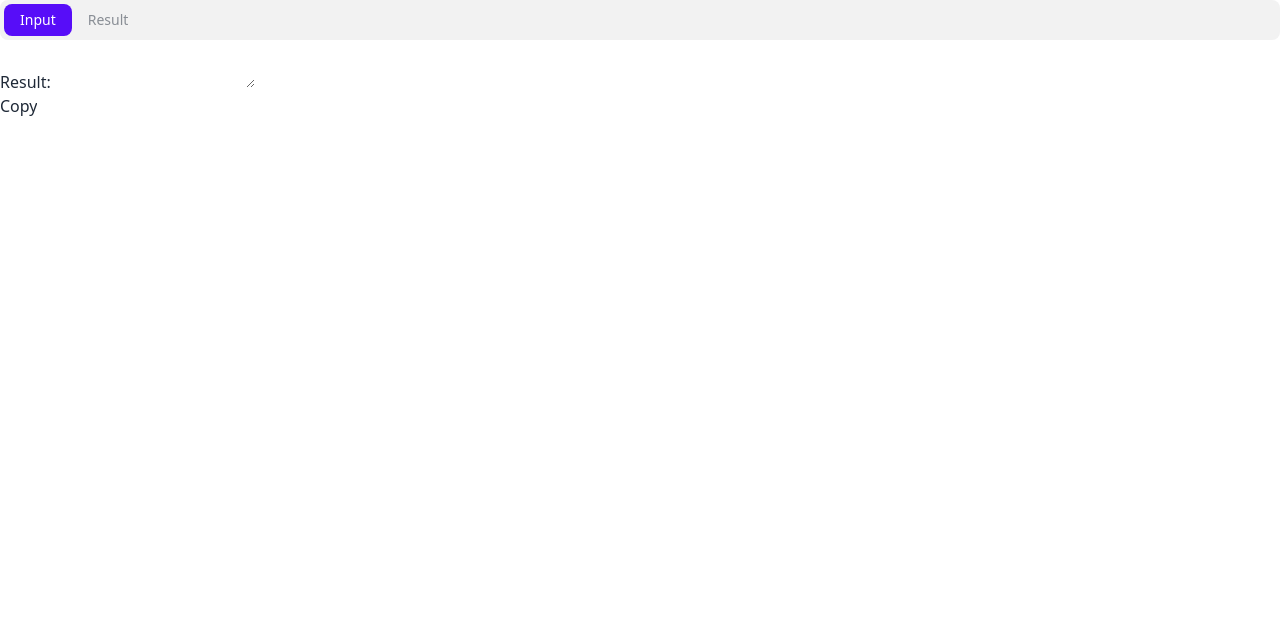
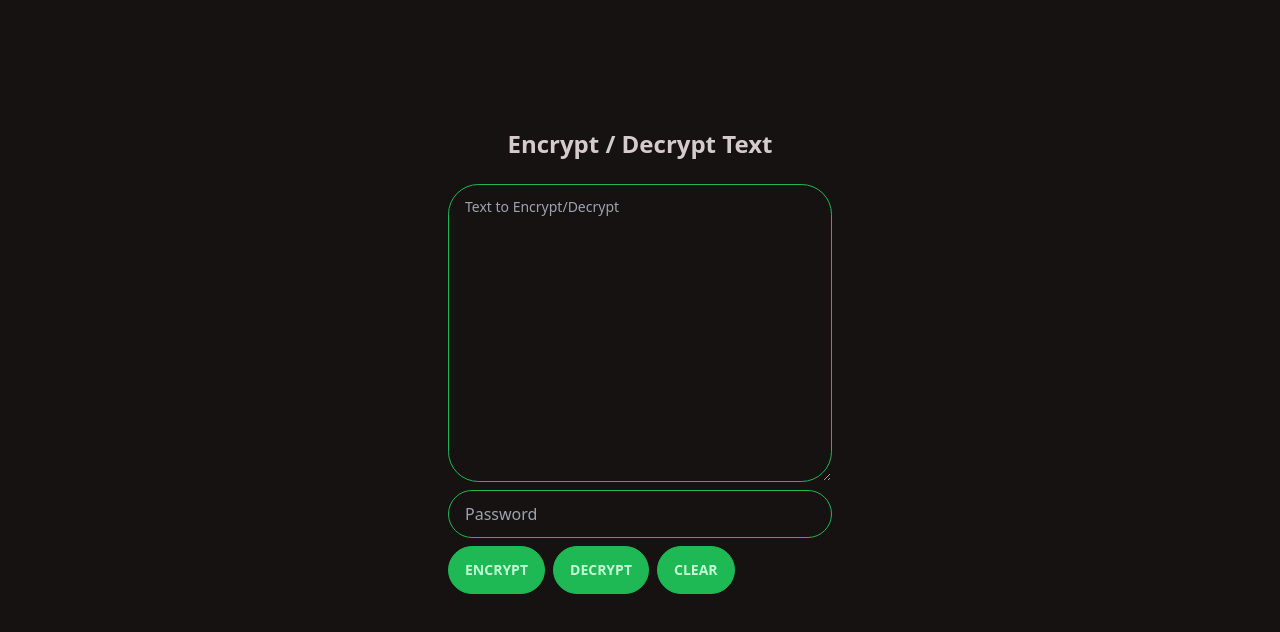
Before and after one commit to YoungMahesh/tools, a Next.js app: page /crypt in a window 1280 px wide. Shown: the top 632 px of the page. Built offline with nearby package versions, Linux system fonts and the light colour scheme.

Commit message:
crypt migration complete

```diff
--- a/src/components/InputForm.tsx
+++ b/src/components/InputForm.tsx
@@ -1,69 +1,98 @@
-import { useState } from "react"
+import { useState } from "react";
 
 interface ListProps {
-	updateResultText: Function
-	setMessage1: Function
-	activeTab: 1 | 2
-	setActiveTab: Function
+  updateResultText: Function;
+  setMessage1: Function;
+  setIsLoading: Function;
 }
 
-const InputForm = ({  updateResultText, setMessage1,  activeTab, setActiveTab }: ListProps) => {
+const InputForm = ({
+  updateResultText,
+  setMessage1,
+  setIsLoading,
+}: ListProps) => {
+  const [inputText, updateInputText] = useState<string>("");
+  const [password, updatePassword] = useState<string>("");
 
-	const [inputText, updateInputText] = useState<string>('')
-	const [password, updatePassword] = useState<string>('')
+  const cryptText = async (type: string) => {
+    setMessage1("");
+    if (inputText.length === 0 || password.length === 0) {
+      return setMessage1("Text or Password should not be empty");
+    }
 
-	const cryptText = async (type: string) => {
-		if (inputText.length === 0 || password.length === 0) {
-			return setMessage1('Text or Password should not be empty')
-		}
+    setIsLoading(true);
+    updateResultText("");
 
-		setMessage1('Loading...')
-		updateResultText('')
-		setActiveTab(2)
-		const dataObj = {
-			type: type,
-			text: inputText,
-			password: password
-		}
+    const dataObj = {
+      type: type,
+      text: inputText,
+      password: password,
+    };
 
-		const resp0 = await fetch(`/api/crypt`, {
-			method: 'POST',
-			body: JSON.stringify(dataObj)
-		})
+    const resp0 = await fetch(`/api/crypt`, {
+      method: "POST",
+      body: JSON.stringify(dataObj),
+    });
 
-		if (resp0.status === 400) {
-			return setMessage1('Text and Password combination is wrong')
-		}
+    if (resp0.status === 400) {
+      setIsLoading(false);
+      return setMessage1("Text and Password combination is wrong");
+    }
 
-		setMessage1('')
-		const resp1 = await resp0.json()
+    const resp1 = await resp0.json();
+    updateResultText(resp1.result);
+    setIsLoading(false);
+  };
 
-		updateResultText(resp1.result)
-	}
+  return (
+    <div>
+      <div className="form-control">
+        <textarea
+          className="textarea-primary textarea mb-2 w-full md:w-96"
+          placeholder="Text to Encrypt/Decrypt"
+          rows={10}
+          value={inputText}
+          onChange={(e) => updateInputText(e.target.value)}
+        ></textarea>
 
-	return (
-		<form style={{ display: activeTab === 1 ? 'none' : 'block' }}>
-			<div className='form-left-part'>
-				<label> Text: </label>
-				<textarea value={inputText} onChange={e => updateInputText(e.target.value)} ></textarea>
-			</div>
+        <input
+          className="input-bordered input-primary input"
+          placeholder="Password"
+          type="text"
+          value={password}
+          onChange={(e) => updatePassword(e.target.value)}
+        />
+      </div>
 
-			<div className='form-right-part'>
-				<label> Password: </label>
-				<input type='text' value={password} onChange={e => updatePassword(e.target.value)} />
+      <div>
+        <button
+          className="btn-primary btn mt-2 mr-2"
+          onClick={() => cryptText("encrypt")}
+        >
+          Encrypt{" "}
+        </button>
 
-				<input type='button' value='Encrypt' onClick={() => cryptText('encrypt')} />
+        <button
+          className="btn-primary btn mt-2 mr-2"
+          onClick={() => cryptText("decrypt")}
+        >
+          Decrypt{" "}
+        </button>
 
-				<input type='button' value='Decrypt' onClick={() => cryptText('decrypt')} />
+        <button
+          className="btn-primary btn mt-2"
+          onClick={() => {
+            updateInputText("");
+            updatePassword("");
+            updateResultText("");
+            setMessage1("");
+          }}
+        >
+          Clear{" "}
+        </button>
+      </div>
+    </div>
+  );
+};
 
-				<input type='button' value='Clear' onClick={() => {
-					updateInputText('')
-					updatePassword('')
-					updateResultText('')
-				}} />
-			</div>
-		</form>
-	)
-}
-
-export default InputForm
+export default InputForm;
--- /dev/null
+++ b/src/components/Layout.tsx
@@ -0,0 +1,5 @@
+import { ReactNode } from "react";
+
+export default function Layout({ children }: { children: ReactNode }) {
+  return <div style={{minHeight: '100vh'}} className='prose max-w-full'  data-theme="forest">{children}</div>;
+}
--- /dev/null
+++ b/src/components/OutputBox.tsx
@@ -0,0 +1,32 @@
+interface ListProps {
+  resultText: string;
+
+}
+
+const OutputBox = ({ resultText }: ListProps) => {
+  const copyText = (text: string) => {
+    navigator.clipboard.writeText(text);
+    alert(`Copied: \n${text}`);
+  };
+
+  return (
+    <div
+      style={{ display: resultText.length ? "block" : "none" }}
+      className="card w-96 bg-base-100 shadow-xl"
+    >
+      <div className="card-body">
+        <p className="break-all">{resultText}</p>
+        <div className="card-actions justify-end">
+          <button
+            className="btn-primary btn"
+            onClick={() => copyText(resultText)}
+          >
+            Copy
+          </button>
+        </div>
+      </div>
+    </div>
+  );
+};
+
+export default OutputBox;
--- a/src/components/OutputForm.tsx
+++ /dev/null
@@ -1,30 +0,0 @@
-
-interface ListProps {
-
-	resultText: string
-	activeTab: 1 | 2
-}
-
-const OutputForm = ({  resultText, activeTab }: ListProps) => {
-
-	const copyText = (text: string) => {
-		navigator.clipboard.writeText(text)
-		alert(`Copied: \n${text}`)
-	}
-
-	return (
-		<form style={{ display: activeTab === 2 ? 'none' : 'block' }}>
-			<div className='form-left-part'>
-				<label> Result: </label>
-				<textarea value={resultText} readOnly></textarea>
-			</div>
-
-			<div className='form-right-part'>
-				<input type='button' value='Copy' onClick={() => copyText(resultText)} />
-			</div>
-
-		</form>
-	)
-}
-
-export default OutputForm
--- a/src/pages/_app.tsx
+++ b/src/pages/_app.tsx
@@ -1,9 +1,14 @@
 import { type AppType } from "next/dist/shared/lib/utils";
+import Layout from "../components/Layout";
 
 import "../styles/globals.css";
 
 const MyApp: AppType = ({ Component, pageProps }) => {
-  return <Component {...pageProps} />;
+  return (
+    <Layout>
+      <Component {...pageProps} />
+    </Layout>
+  );
 };
 
 export default MyApp;
--- /dev/null
+++ b/src/pages/api/crypt.ts
@@ -0,0 +1,32 @@
+import { NextApiRequest, NextApiResponse } from "next";
+import crypto from 'crypto'
+
+export default async (req: NextApiRequest, res: NextApiResponse) => {
+	console.log('Crypt request: Started')
+	if (req.method === 'POST') {
+		try {
+			const { type, text, password } = await JSON.parse(req.body)
+			const algorithm = 'aes-192-cbc'
+			const key = crypto.scryptSync(password, 'salt', 24)
+			const iv = Buffer.alloc(16, 0)
+
+			let result = ''
+			if (type === 'encrypt') {
+				const cipher = crypto.createCipheriv(algorithm, key, iv)
+				let encrypted = cipher.update(text, 'utf8', 'hex')
+				encrypted += cipher.final('hex')
+				result = encrypted
+			} else if (type === 'decrypt') {
+				const decipher = crypto.createDecipheriv(algorithm, key, iv)
+				let decrypted = decipher.update(text, 'hex', 'utf8')
+				decrypted += decipher.final('utf8')
+				result = decrypted
+			}
+			console.log('Crypt request: Completed', result)
+			res.status(200).send({ result })
+		} catch (err) {
+			console.log('Crypt request: Failed\n', err)
+			res.status(400).end()
+		}
+	}
+}
--- a/src/pages/crypt.tsx
+++ b/src/pages/crypt.tsx
@@ -1,49 +1,36 @@
 import { useState } from "react";
 
 import InputForm from "../components/InputForm";
-import OutputForm from "../components/OutputForm";
+import OutputBox from "../components/OutputBox";
 import Head from "next/head";
 
 const Crypt = () => {
   const [message1, setMessage1] = useState<string>("");
+  const [isLoading, setIsLoading] = useState<boolean>(false);
   const [resultText, updateResultText] = useState<string>("");
-  const [activeTab, setActiveTab] = useState<1 | 2>(1);
 
   return (
-    <main>
+    <main className="grid place-items-center md:pt-20">
       <Head>
         <title>Encrypt-Decrypt Text</title>
       </Head>
 
-      <div className="tabs tabs-boxed">
-        <a
-          onClick={() => setActiveTab(1)}
-          className={`tab ${activeTab === 1 ? "tab-active" : ""}`}
-        >
-          Input
-        </a>
-        <a
-          onClick={() => setActiveTab(2)}
-          className={`tab ${activeTab === 2 ? "tab-active" : ""}`}
-        >
-          Result
-        </a>
-      </div>
-
-      <p>{message1}</p>
+      <h2>Encrypt / Decrypt Text</h2>
 
       <InputForm
         updateResultText={updateResultText}
         setMessage1={setMessage1}
-        activeTab={activeTab}
-        setActiveTab={setActiveTab}
+        setIsLoading={setIsLoading}
       />
 
-      <OutputForm
-
-        resultText={resultText}
-        activeTab={activeTab}
-      />
+      {isLoading ? (
+        <progress className="progress progress-primary mt-4 w-56"></progress>
+      ) : (
+        <>
+          <p className="mt-4">{message1}</p>
+          <OutputBox resultText={resultText} />
+        </>
+      )}
     </main>
   );
 };
--- a/src/pages/index.tsx
+++ b/src/pages/index.tsx
@@ -11,7 +11,7 @@ const Home: NextPage = () => {
         <meta name="description" content="Collection Tools" />
         <link rel="icon" href="/favicon.ico" />
       </Head>
-      <main className="prose p-4">
+      <main className="p-4">
         <Box1 link="/crypt"> Crypt </Box1>
       </main>
     </>
```
